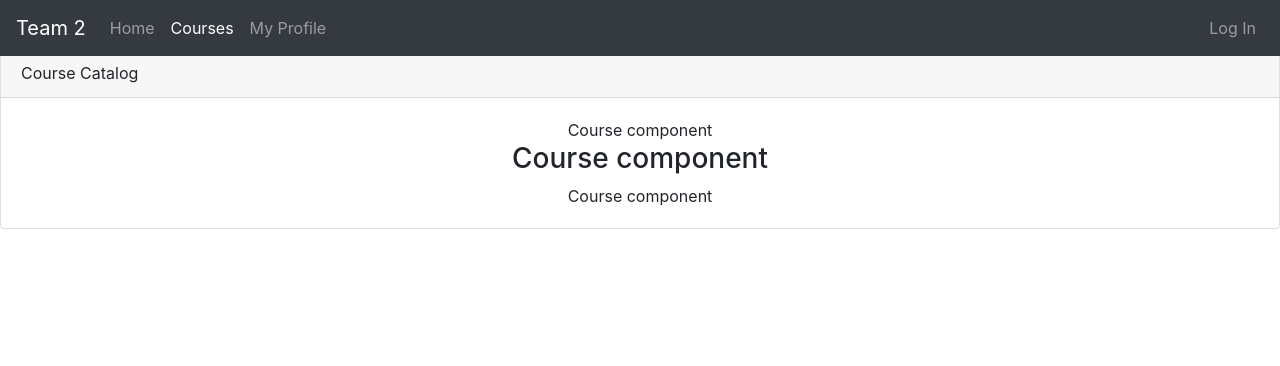
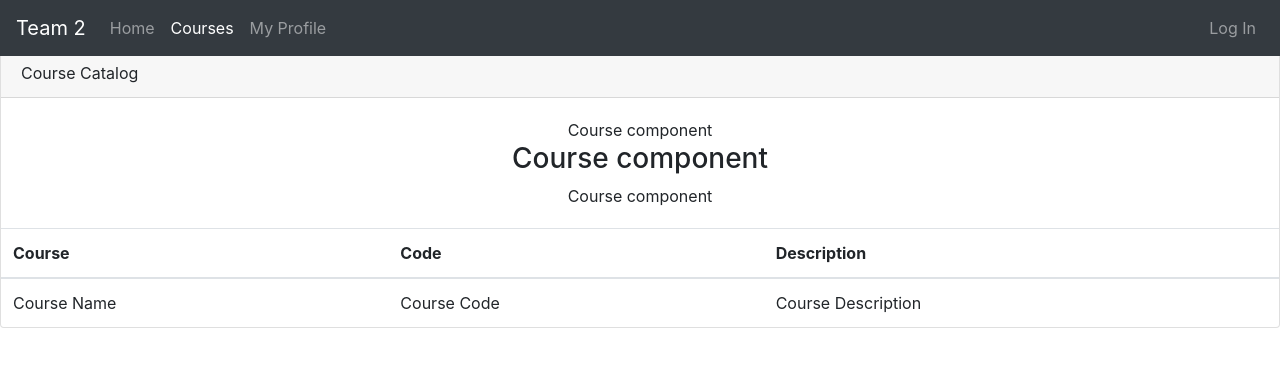
Before and after one commit to nathan1324/Angular_ELearning, an Angular app: page /course in a window 1280 px wide. Shown: the top 366 px of the page. Built offline with nearby package versions, Linux system fonts and the light colour scheme.

Commit message:
course template

```diff
--- a/src/app/course/course.component.html
+++ b/src/app/course/course.component.html
@@ -11,4 +11,35 @@
       <div class="text-center">Course component</div>
     </div>
   </div>
+
+  <div class="table-responsive">
+    <table class="table mb-0">
+      <thead>
+        <tr>
+          <th>
+            Course
+          </th>
+          <th>
+            Code
+          </th>
+          <th>
+            Description
+          </th>
+        </tr>
+      </thead>
+      <tbody>
+        <tr>
+          <td>
+            Course Name
+          </td>
+          <td>
+            Course Code
+          </td>
+          <td>
+            Course Description
+          </td>
+        </tr>
+      </tbody>
+    </table>
+  </div>
 </div>
```
